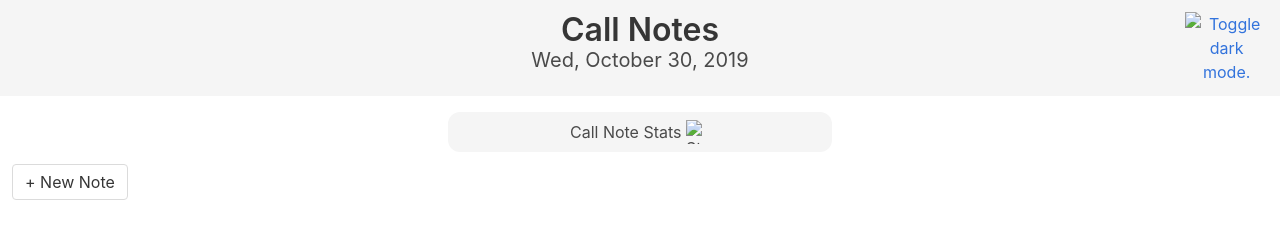
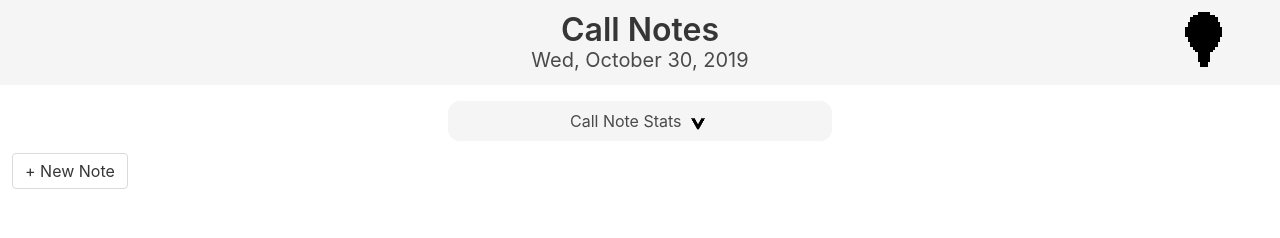
Before and after one commit to ChanseNTaylor/NoteTakingApp, a plain HTML site: page index.html in a window 1280 px wide. Drawn offline with nearby package versions, Linux system fonts and the light colour scheme.

Commit message:
Broke up the sprite sheet and created arrow.png and lightbulb.png.  Added both of these images to the html document.

```diff
--- a/index.html
+++ b/index.html
@@ -19,7 +19,7 @@
                         <time class="header-time subtitle is-5" :class="{ 'has-text-grey-light': darkMode }">{{ time }}</time>
                     </div>
                     <a class="column is-1" @click="toggleDarkMode">
-                        <img class="image" alt="Toggle dark mode." src=""/>
+                        <img class="image" alt="Toggle dark mode." src="img/lightbulb.png"/>
                     </a>
                 </nav>
             </header>
@@ -28,7 +28,7 @@
                     <div class="transitions stats__container" :class="statsObj">
                         <div @click="toggleNoteStats">
                             <span :class="{ 'has-text-grey-light': darkMode }">Call Note Stats</span>
-                            <img class="icon stats__icon" alt="Stats dropdown arrow." src=""/>
+                            <img class="icon stats__icon" alt="Stats dropdown arrow." src="img/arrow.png"/>
                         </div>
                         <div class="columns" v-if="noteStats">
                             <div class="column">
```
Also changed, not shown: img/arrow.png (added), img/lightbulb.png (added), img/sprites.png (deleted).
